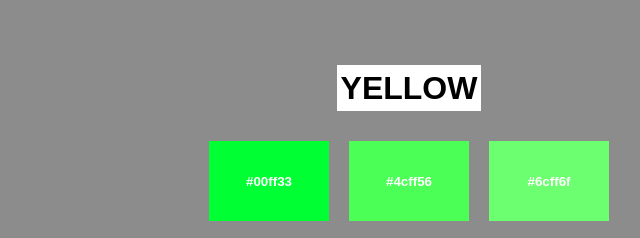
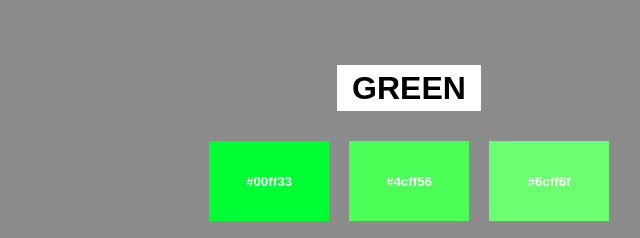
Before and after one commit to MantuhacJames/ColorPicker, a plain HTML site: page green.html in a window 1280 px wide. Shown: the part 172-410 px from the top of the page, 231-871 px from the left. Drawn offline with Linux system fonts and the light colour scheme.

Commit message:
Update green.html

```diff
--- a/green.html
+++ b/green.html
@@ -79,7 +79,7 @@ body {
 <body>
      <button class="back"><a href="main.html">back</a></button>
   <div class="searchbar">
-   <h1>YELLOW</h1>
+   <h1>GREEN</h1>
   </div>
 
   <div class="colorgrid">
@@ -93,4 +93,5 @@ body {
 
   </div>
 </body>
+
 </html>
```
